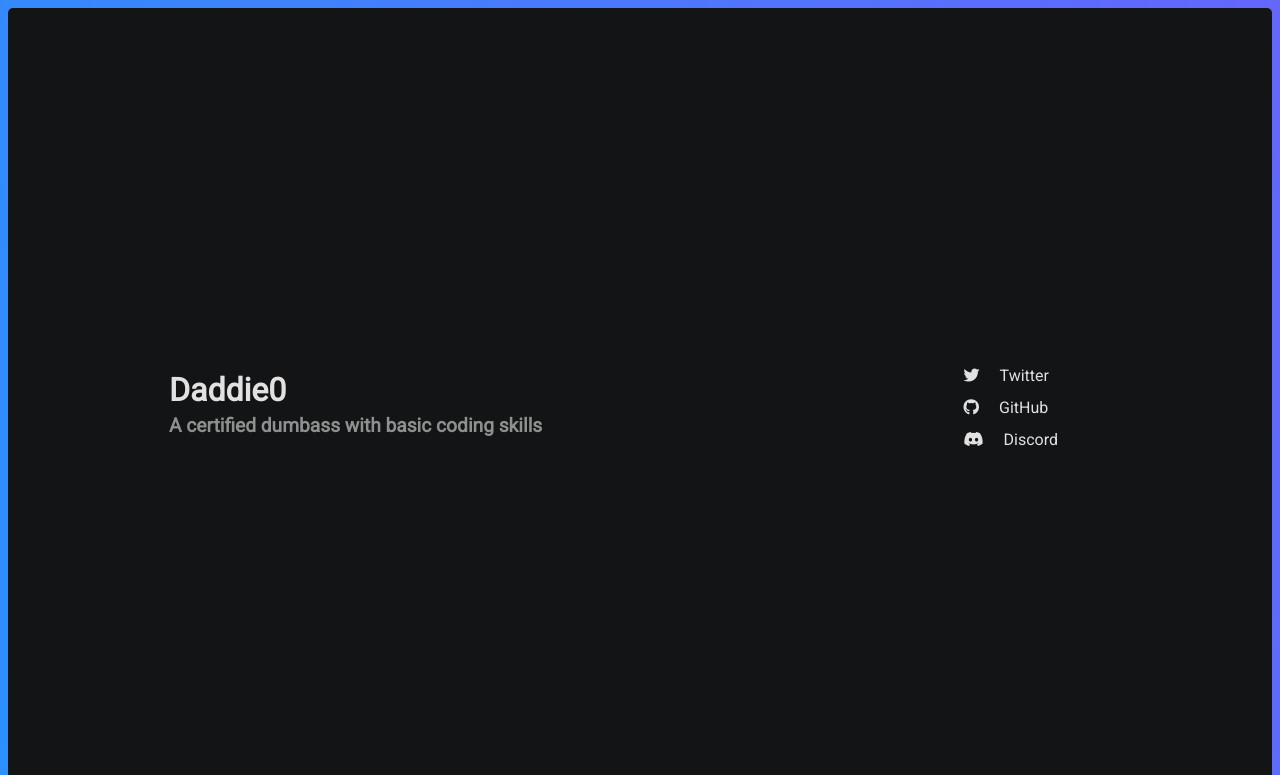
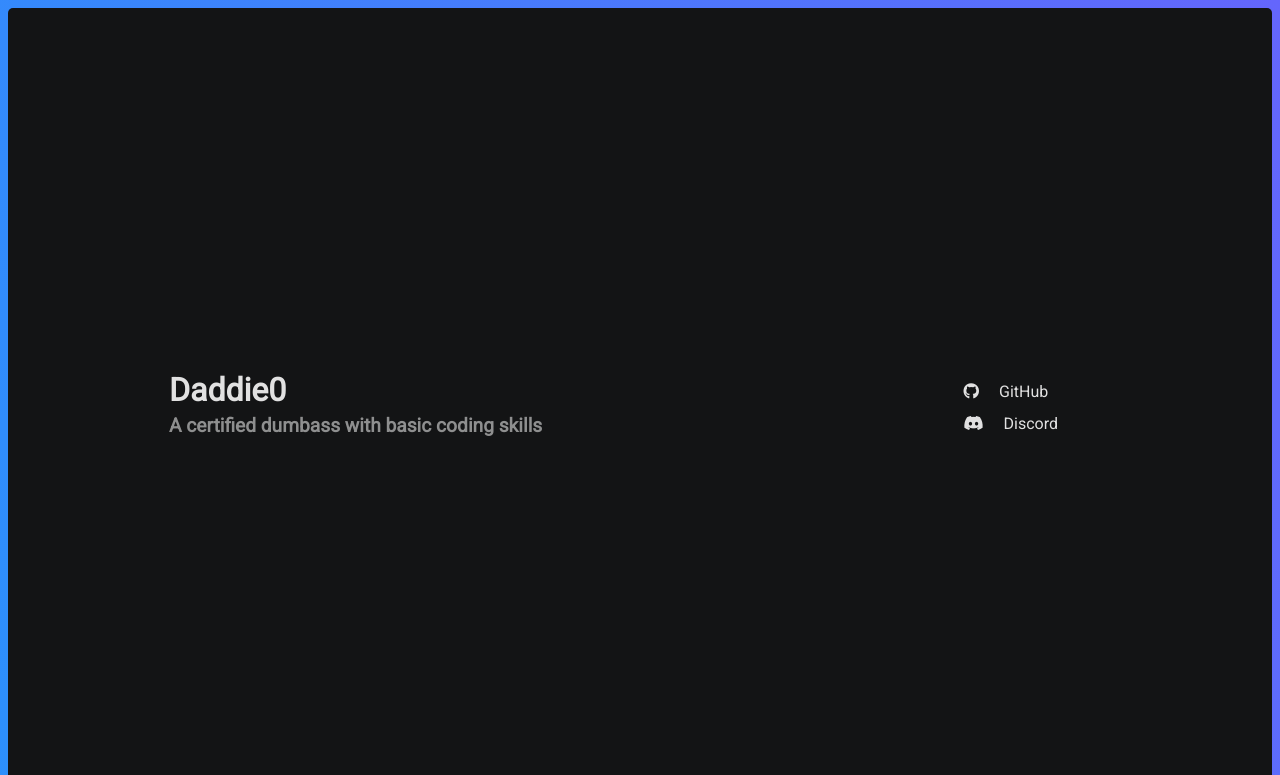
Before and after one commit to GoByeBye/GoByeBye.github.io, a plain HTML site: page index.html in a window 1280 px wide. Shown: the top 775 px of the page. Drawn offline with Linux system fonts and the light colour scheme.

Commit message:
Update index.html

```diff
--- a/index.html
+++ b/index.html
@@ -29,7 +29,6 @@
       <div class="tag-line">A certified dumbass with basic coding skills</div>
     </div>
     <ul class="menu">
-      <li><a href="https://twitter.com/inc_retarded" target="_blank"><i class="fab fa-twitter"></i><span class="extra">Twitter</span></a></li>
       <li><a href="https://github.com/GoByeBye" target="_blank"><i class="fab fa-github"></i><span class="extra">GitHub</span></a></li>
       <li><a href="https://discord.gg/5cRV2Zr" target="_blank"><i class="fab fa-discord"></i><span class="extra">Discord</span>
         </a></li>
```
